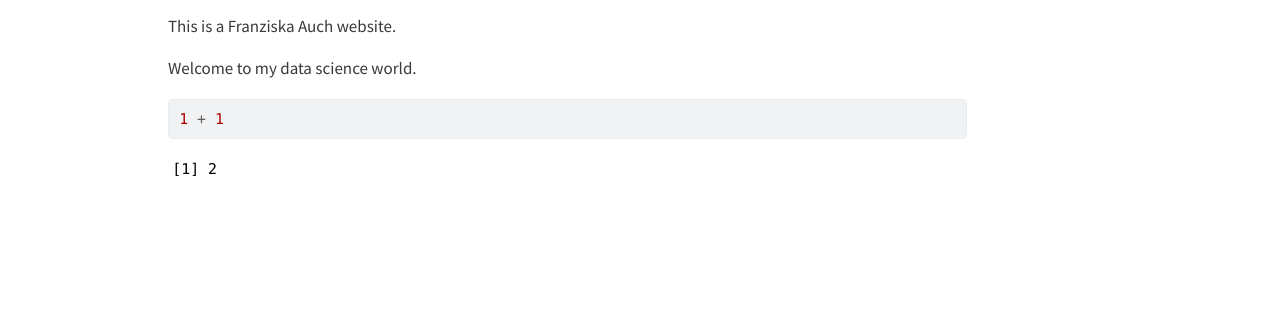
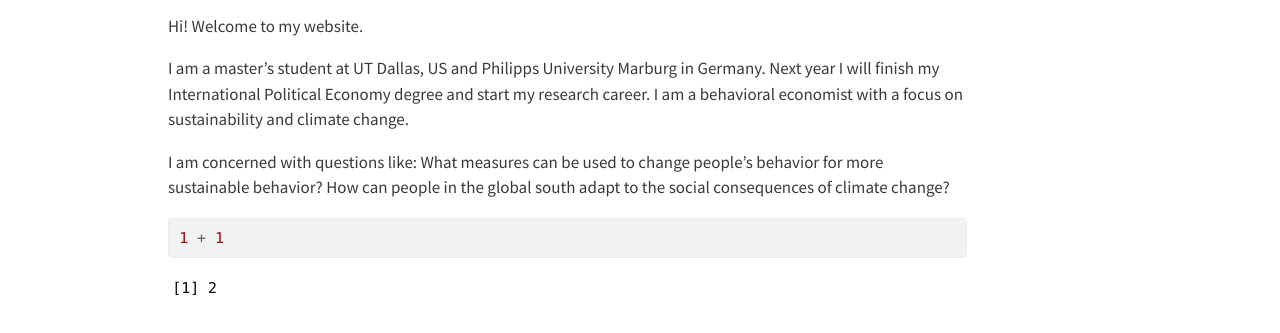
Before and after one commit to FranziskaAuch/franziskaauch.github.io, a plain HTML site: page index.html in a window 1280 px wide. Shown: the part 135-468 px from the top of the page. Drawn offline with Linux system fonts and the light colour scheme.

Commit message:
Add files via upload

```diff
--- a/index.html
+++ b/index.html
@@ -156,8 +156,9 @@ pre > code.sourceCode > span > a:first-child::before { text-decoration: underlin
 
 </header>
 
-<p>This is a Franziska Auch website.</p>
-<p>Welcome to my data science world.</p>
+<p>Hi! Welcome to my website.</p>
+<p>I am a master’s student at UT Dallas, US and Philipps University Marburg in Germany. Next year I will finish my International Political Economy degree and start my research career. I am a behavioral economist with a focus on sustainability and climate change.</p>
+<p>I am concerned with questions like: What measures can be used to change people’s behavior for more sustainable behavior? How can people in the global south adapt to the social consequences of climate change?</p>
 <div class="cell">
 <div class="sourceCode cell-code" id="cb1"><pre class="sourceCode r code-with-copy"><code class="sourceCode r"><span id="cb1-1"><a href="#cb1-1" aria-hidden="true" tabindex="-1"></a><span class="dv">1</span> <span class="sc">+</span> <span class="dv">1</span></span></code><button title="Copy to Clipboard" class="code-copy-button"><i class="bi"></i></button></pre></div>
 <div class="cell-output cell-output-stdout">
--- a/search.json
+++ b/search.json
@@ -4,7 +4,7 @@
     "href": "index.html",
     "title": "Franziska Auch",
     "section": "",
-    "text": "This is a Franziska Auch website.\nWelcome to my data science world.\n\n1 + 1\n\n[1] 2"
+    "text": "Hi! Welcome to my website.\nI am a master’s student at UT Dallas, US and Philipps University Marburg in Germany. Next year I will finish my International Political Economy degree and start my research career. I am a behavioral economist with a focus on sustainability and climate change.\nI am concerned with questions like: What measures can be used to change people’s behavior for more sustainable behavior? How can people in the global south adapt to the social consequences of climate change?\n\n1 + 1\n\n[1] 2"
   },
   {
     "objectID": "about.html",
```
